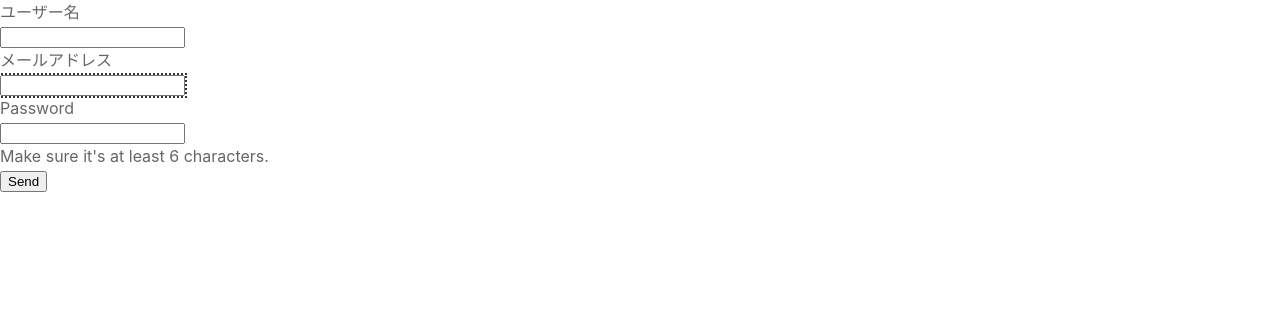
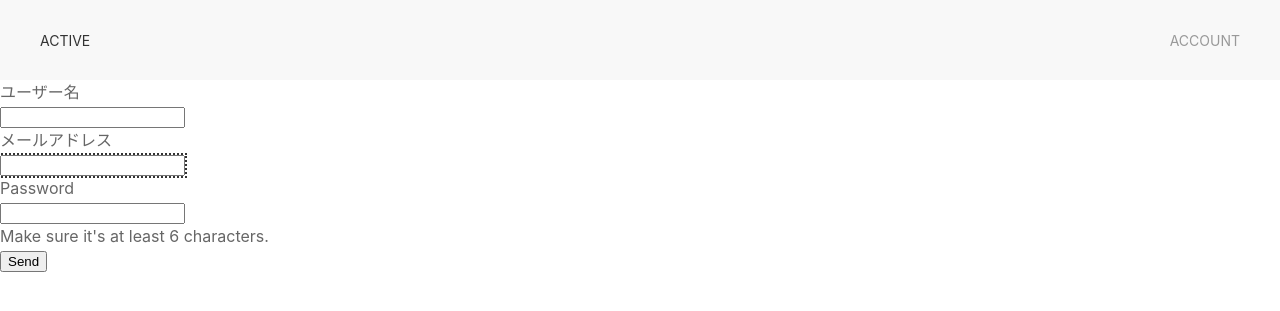
Before and after one commit to ino777/yurutomo, a Django app: page /accounts/signup/ in a window 1280 px wide. Shown: the top 311 px of the page. Run offline with Django 3.2, Linux system fonts and the light colour scheme; some libraries are stand-ins or nearby versions.

Commit message:
navbar追加

```diff
--- a/gamemeet/chatrooms/templates/chatrooms/room.html
+++ b/gamemeet/chatrooms/templates/chatrooms/room.html
@@ -17,6 +17,10 @@
 
 <!-- Skyway SDK -->
 <script src="https://cdn.webrtc.ecl.ntt.com/skyway-latest.js"></script>
+{% endblock %}
+
+{% block navbar %}
+<!-- Navbar は使わない -->
 {% endblock %}
 
 {% block content %}
--- a/gamemeet/templates/base.html
+++ b/gamemeet/templates/base.html
@@ -20,6 +20,39 @@
 </head>
 
 <body>
+    {% block navbar %}
+    <div uk-sticky="sel-target: .uk-navbar-container; cls-active: uk-navbar-sticky;">
+        <nav class="uk-navbar-container" style="position: relative; z-index: 980;">
+            <div class="uk-container uk-container-expand">
+                <div uk-navbar>
+                    <div class="uk-navbar-left">
+
+                        <ul class="uk-navbar-nav">
+                            <li class="uk-active"><a href="#">Active</a></li>
+
+                        </ul>
+
+                    </div>
+                    <div class="uk-navbar-right">
+                        <ul class="uk-navbar-nav">
+                            <li>
+                                <a href="#">Account</a>
+                                <div class="uk-navbar-dropdown">
+                                    <ul class="uk-nav uk-navbar-dropdown-nav">
+                                        <li class="uk-active"><a href="#">Active</a></li>
+                                        <li><a href="#">Item</a></li>
+                                        <li><a href="#">Item</a></li>
+                                    </ul>
+                                </div>
+                            </li>
+                        </ul>
+
+                    </div>
+                </div>
+            </div>
+        </nav>
+    </div>
+    {% endblock %}
     {% block content %}{% endblock %}
 </body>
 
```
